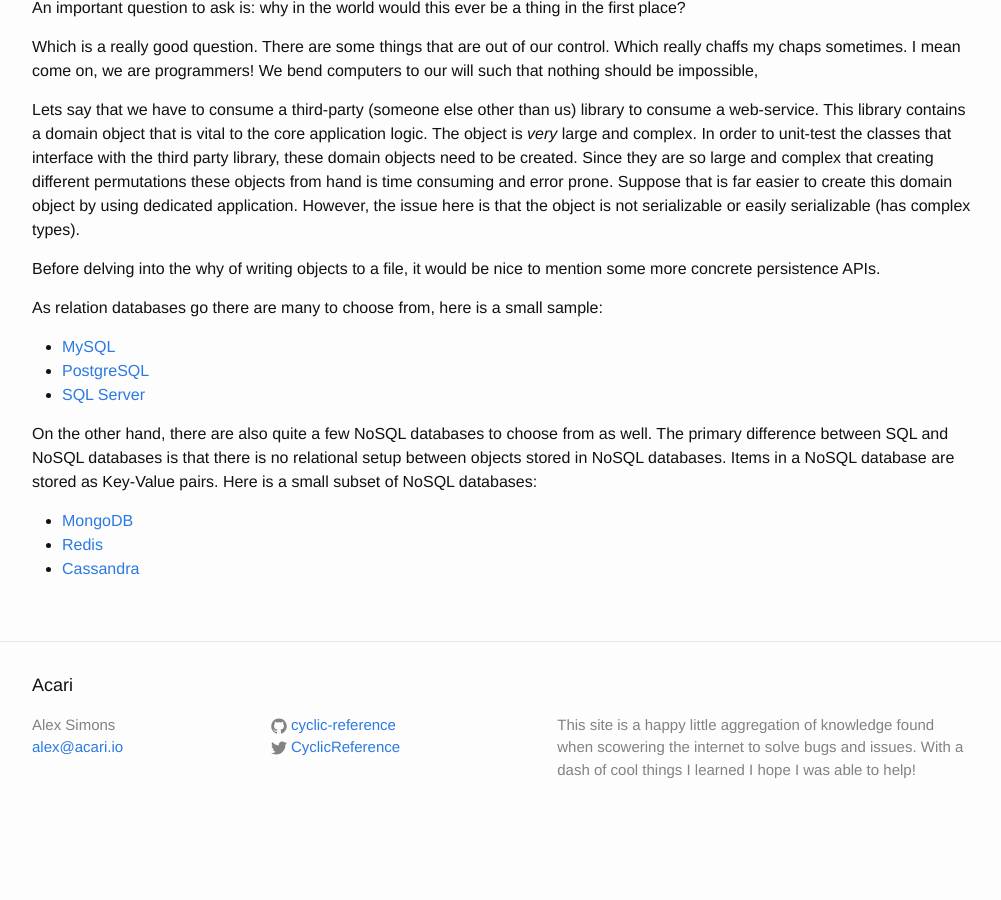
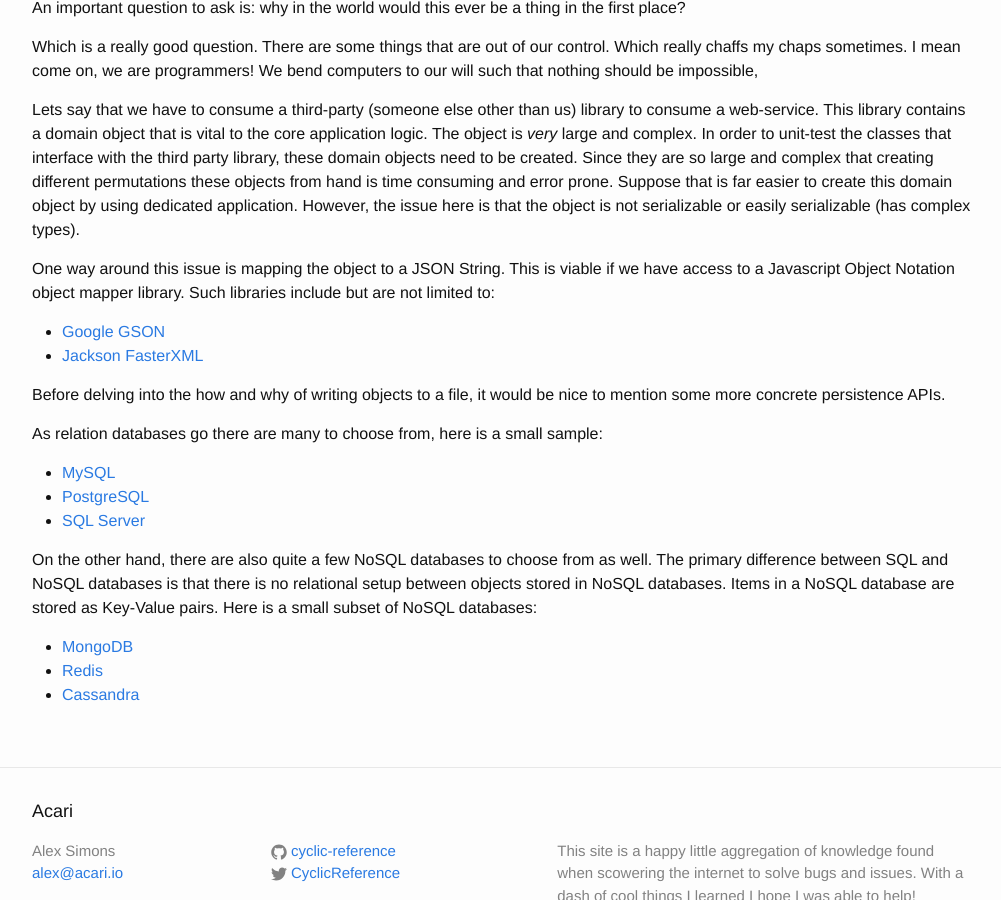
Before and after one commit to Unthrottled/blog, a Jekyll site: the page built from _posts/2017-05-07-Objects-from-file.md, in a window 1280 px wide and 900 px high, scrolled down 2942 px. Shown: the whole window, without its empty margins (138-1139 px from the left). Built offline with Jekyll 4.4.1, drawn with Linux system fonts in a browser that asks for light colours.

Commit message:
Json Mappers

```diff
--- a/_posts/2017-05-07-Objects-from-file.md
+++ b/_posts/2017-05-07-Objects-from-file.md
@@ -131,7 +131,16 @@
 Suppose that is far easier to create this domain object by using dedicated application.
 However, the issue here is that the object is not serializable or easily serializable (has complex types).
 
-Before delving into the why of writing objects to a file, it would be nice to mention some more concrete persistence APIs.
+One way around this issue is mapping the object to a JSON String.
+This is viable if we have access to a Javascript Object Notation object mapper library.
+Such libraries include but are not limited to:
+
+- [Google GSON](https://github.com/google/gson)
+- [Jackson FasterXML](https://www.mkyong.com/java/jackson-2-convert-java-object-to-from-json/)
+
+
+
+Before delving into the how and why of writing objects to a file, it would be nice to mention some more concrete persistence APIs.
 
 As relation databases go there are many to choose from, here is a small sample:
 
```
